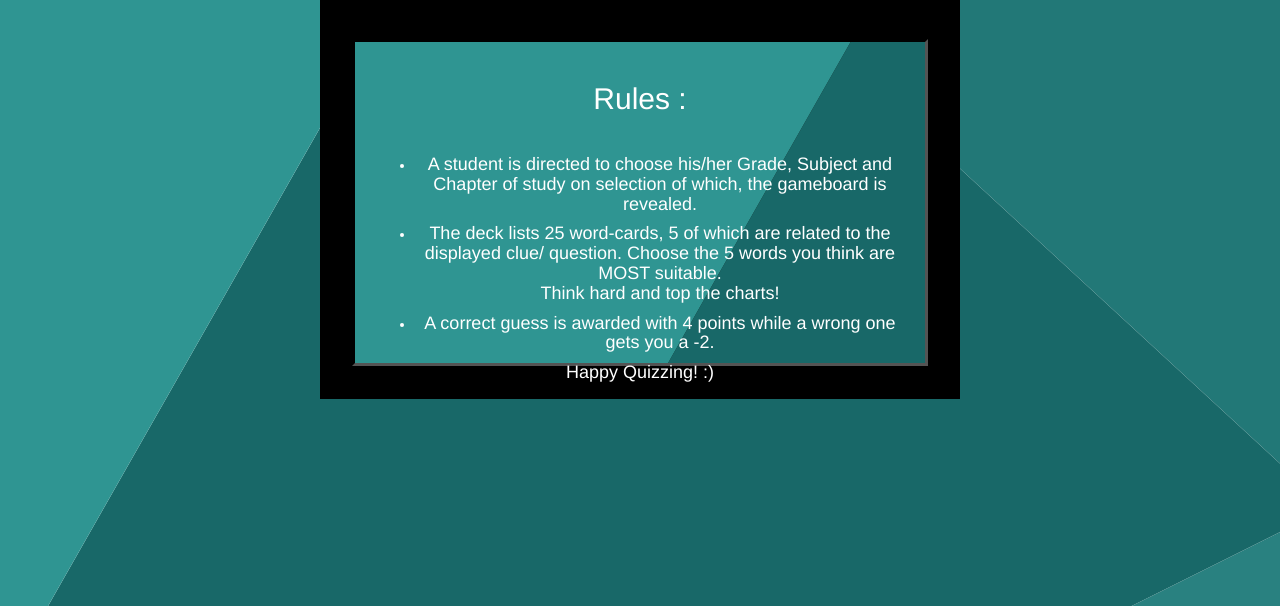
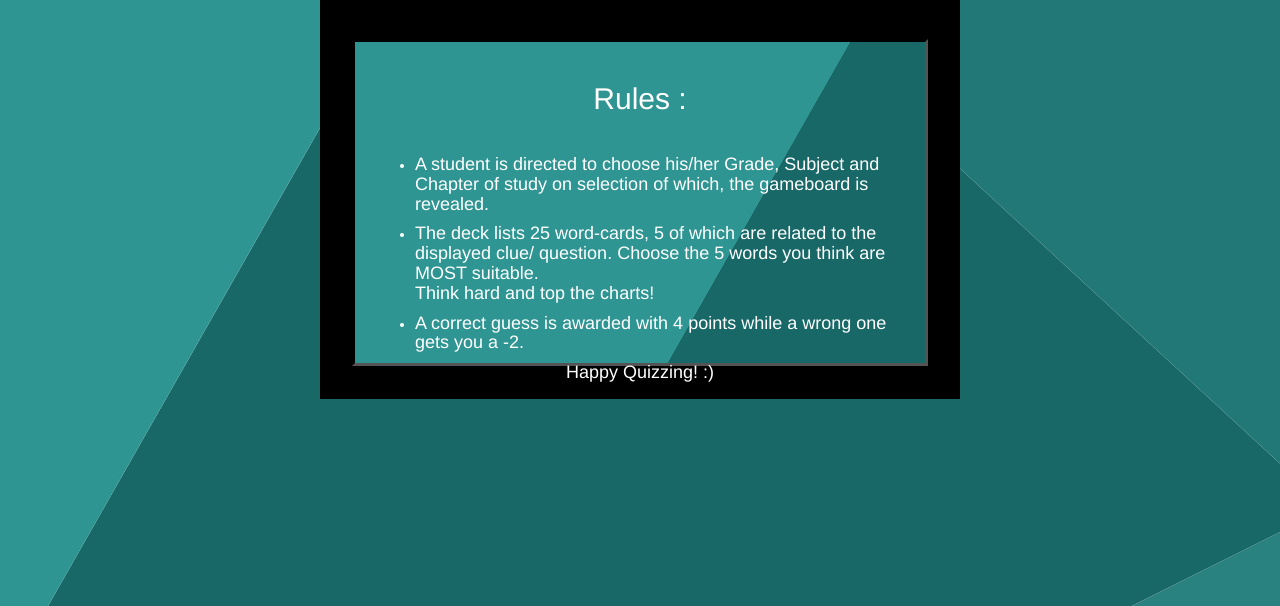
Before and after one commit to manahshetty/M.A.R.S.S.Z, a PHP site: page /HTML/rules_stud.html in a window 1280 px wide. Shown: the part 181-787 px from the top of the page. Run offline with PHP 8.4, Linux system fonts and the light colour scheme.

Commit message:
Update rules.css

```diff
--- a/Front End Files/CSS/rules.css
+++ b/Front End Files/CSS/rules.css
@@ -4,7 +4,7 @@
     height: 327px;
     top: 27.5%;
     width: 45%;
-    text-align:center;
+    text-align:left;
     padding: 20px;
     background-image: url("../IMAGES/login_back.png");
     opacity: 1;
```
